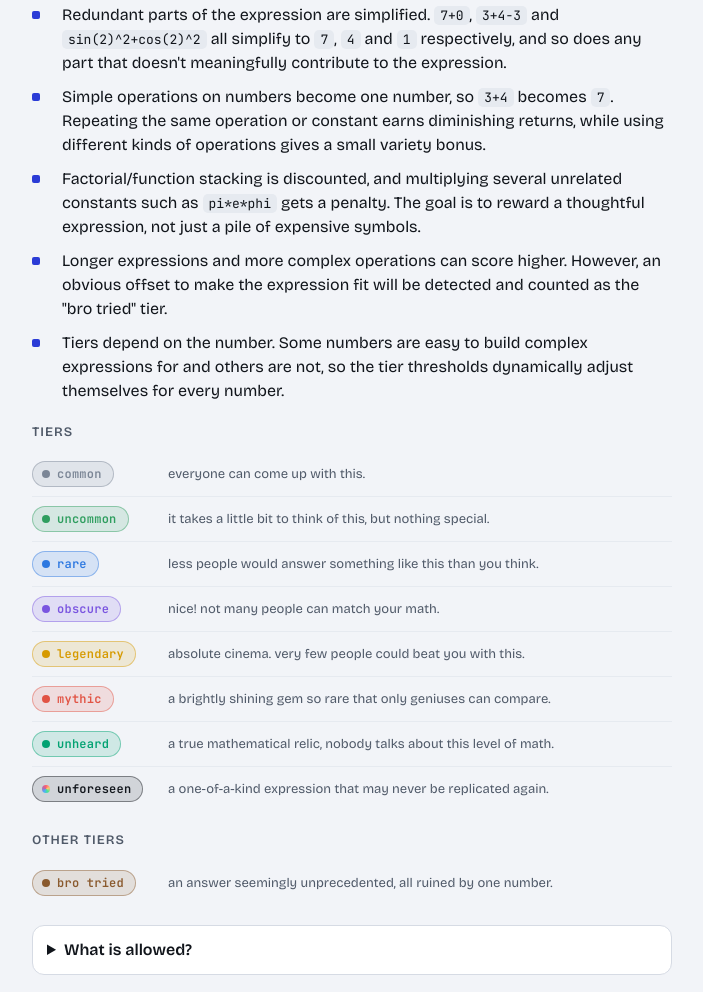
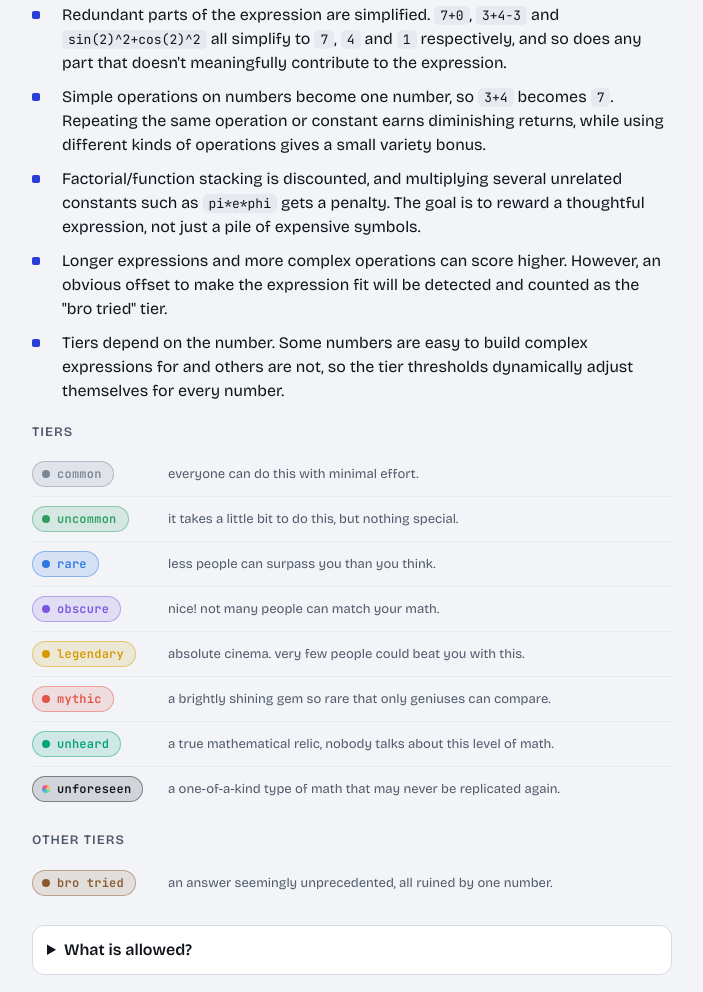
Before and after one commit to sevenfold-game/sevenfold-game.github.io, a plain HTML site: page index.html in a window 1280 px wide. Shown: the part 251-1243 px from the top of the page, without its empty margins (288-991 px from the left). Drawn offline with nearby package versions, Linux system fonts and the light colour scheme.

Commit message:
Update tier descriptions

```diff
--- a/index.html
+++ b/index.html
@@ -1179,14 +1179,14 @@ return { scoreExpression, evalOnly, newTables, analyzeTarget, findExamples, tier
   var C = makeCore();
   var ROUND_MS = 60000;
   var TIERS = [
-    ['common', 'everyone can come up with this.'],
-    ['uncommon', 'it takes a little bit to think of this, but nothing special.'],
-    ['rare', 'less people would answer something like this than you think.'],
+    ['common', 'everyone can do this with minimal effort.'],
+    ['uncommon', 'it takes a little bit to do this, but nothing special.'],
+    ['rare', 'less people can surpass you than you think.'],
     ['obscure', 'nice! not many people can match your math.'],
     ['legendary', 'absolute cinema. very few people could beat you with this.'],
     ['mythic', 'a brightly shining gem so rare that only geniuses can compare.'],
     ['unheard', 'a true mathematical relic, nobody talks about this level of math.'],
-    ['unforeseen', 'a one-of-a-kind expression that may never be replicated again.'],
+    ['unforeseen', 'a one-of-a-kind type of math that may never be replicated again.'],
     ['bro tried', 'an answer seemingly unprecedented, all ruined by one number.']
   ];
   var SQUARES = ['⬜', '🟩', '🟦', '🟪', '🟨', '🟧', '🟥', '✨', '🟫'];
```
